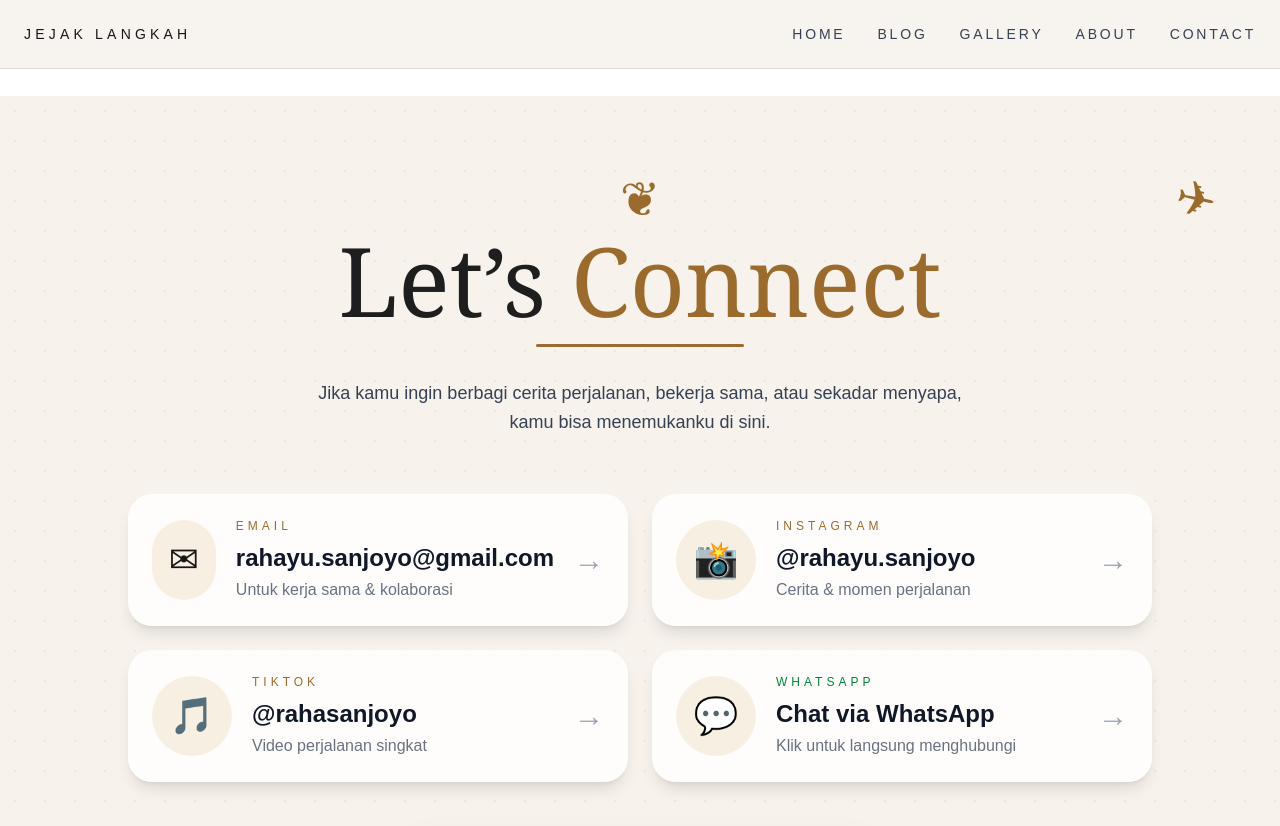
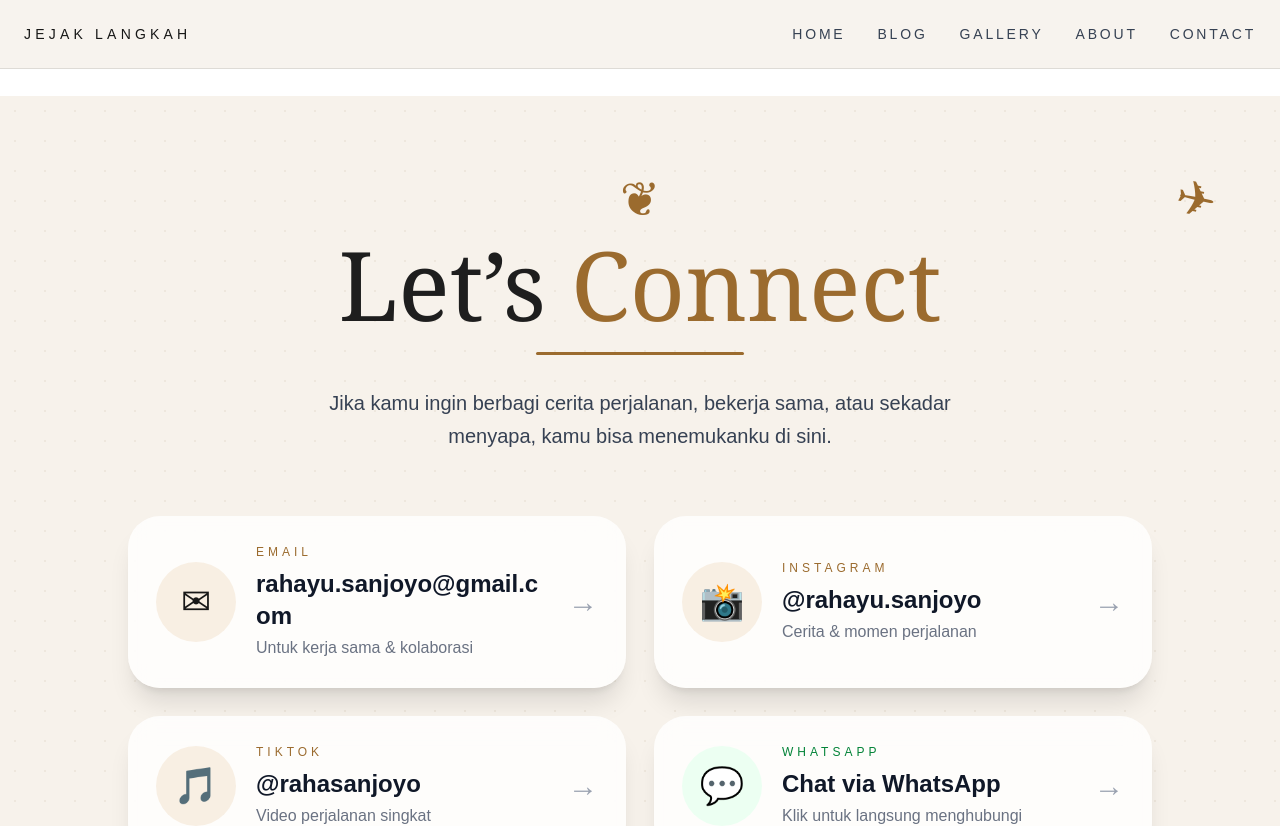
Before and after one commit to rahayusanjoyo/jejak-langkah1, a Next.js app: page /contact in a window 1280 px wide. Shown: the top 826 px of the page. Built offline with nearby package versions, Linux system fonts and the light colour scheme.

Commit message:
fix tiktok link

```diff
--- a/app/contact/page.tsx
+++ b/app/contact/page.tsx
@@ -2,8 +2,8 @@ export default function ContactPage() {
   return (
     <main className="min-h-screen bg-[#f7f2eb] overflow-hidden relative px-6 py-20">
 
-      {/* BACKGROUND LINES */}
-      <div className="absolute inset-0 opacity-20 bg-[radial-gradient(#c8b9a6_1px,transparent_1px)] [background-size:30px_30px]" />
+      {/* BACKGROUND */}
+      <div className="absolute inset-0 opacity-20 pointer-events-none bg-[radial-gradient(#c8b9a6_1px,transparent_1px)] [background-size:30px_30px]" />
 
       {/* PAPER PLANE */}
       <div className="absolute top-20 right-16 text-[#9b6b2e] text-5xl rotate-12">
@@ -14,43 +14,52 @@ export default function ContactPage() {
       <img
         src="/images/hiker.png"
         alt="Hiker"
-        className="absolute bottom-0 left-0 w-60 opacity-90"
+        className="absolute bottom-0 left-0 w-60 opacity-90 pointer-events-none"
       />
 
-      <div className="relative z-10 max-w-5xl mx-auto text-center">
+      <div className="relative z-20 max-w-5xl mx-auto text-center">
 
         {/* TITLE */}
-        <div className="mb-14">
-          <p className="text-[#9b6b2e] text-5xl mb-2">❦</p>
+        <div className="mb-16">
+
+          <p className="text-[#9b6b2e] text-5xl mb-3">
+            ❦
+          </p>
 
           <h1 className="text-6xl md:text-8xl font-serif font-medium text-[#1e1e1e] leading-none">
             Let’s <span className="text-[#9b6b2e]">Connect</span>
           </h1>
 
-          <div className="w-52 h-[3px] bg-[#9b6b2e] mx-auto rounded-full mt-4 mb-8" />
+          <div className="w-52 h-[3px] bg-[#9b6b2e] mx-auto rounded-full mt-5 mb-8" />
 
-          <p className="text-gray-700 text-lg leading-relaxed max-w-2xl mx-auto">
-            Jika kamu ingin berbagi cerita perjalanan, bekerja sama,
-            atau sekadar menyapa, kamu bisa menemukanku di sini.
+          <p className="text-gray-700 text-lg md:text-xl leading-relaxed max-w-2xl mx-auto">
+            Jika kamu ingin berbagi cerita perjalanan,
+            bekerja sama,
+            atau sekadar menyapa,
+            kamu bisa menemukanku di sini.
           </p>
         </div>
 
         {/* CONTACT GRID */}
-        <div className="grid md:grid-cols-2 gap-6">
+        <div className="grid md:grid-cols-2 gap-7">
 
           {/* EMAIL */}
-          <div className="bg-white/80 backdrop-blur-md rounded-3xl shadow-lg p-6 flex items-center gap-5 hover:scale-[1.02] transition-all duration-300">
+          <a
+            href="mailto:rahayu.sanjoyo@gmail.com"
+            className="relative z-20 bg-white/80 backdrop-blur-md rounded-[32px] shadow-xl p-7 flex items-center gap-5 hover:scale-[1.02] hover:shadow-2xl transition-all duration-300"
+          >
 
-            <div className="w-20 h-20 rounded-full bg-[#f8efe3] flex items-center justify-center text-4xl">
+            <div className="w-20 h-20 rounded-full bg-[#f8efe3] flex items-center justify-center text-4xl shrink-0">
               ✉
             </div>
 
             <div className="text-left flex-1">
+
               <p className="text-xs tracking-[4px] text-[#9b6b2e] mb-2">
                 EMAIL
               </p>
 
-              <h2 className="text-2xl font-semibold text-gray-900">
+              <h2 className="text-2xl font-semibold text-gray-900 break-all">
                 rahayu.sanjoyo@gmail.com
               </h2>
 
@@ -59,21 +68,25 @@ export default function ContactPage() {
               </p>
             </div>
 
-            <span className="text-3xl text-gray-400">→</span>
-          </div>
+            <span className="text-3xl text-gray-400">
+              →
+            </span>
+          </a>
 
           {/* INSTAGRAM */}
           <a
             href="https://instagram.com/rahayu.sanjoyo"
             target="_blank"
-            className="bg-white/80 backdrop-blur-md rounded-3xl shadow-lg p-6 flex items-center gap-5 hover:scale-[1.02] transition-all duration-300"
+            rel="noopener noreferrer"
+            className="relative z-20 bg-white/80 backdrop-blur-md rounded-[32px] shadow-xl p-7 flex items-center gap-5 hover:scale-[1.02] hover:shadow-2xl transition-all duration-300"
           >
 
-            <div className="w-20 h-20 rounded-full bg-[#f8efe3] flex items-center justify-center text-4xl">
+            <div className="w-20 h-20 rounded-full bg-[#f8efe3] flex items-center justify-center text-4xl shrink-0">
               📸
             </div>
 
             <div className="text-left flex-1">
+
               <p className="text-xs tracking-[4px] text-[#9b6b2e] mb-2">
                 INSTAGRAM
               </p>
@@ -87,21 +100,25 @@ export default function ContactPage() {
               </p>
             </div>
 
-            <span className="text-3xl text-gray-400">→</span>
+            <span className="text-3xl text-gray-400">
+              →
+            </span>
           </a>
 
           {/* TIKTOK */}
           <a
-            href="https://tiktok.com/@rahasanjoyo"
+            href="https://www.tiktok.com/@rahasanjoyo"
             target="_blank"
-            className="bg-white/80 backdrop-blur-md rounded-3xl shadow-lg p-6 flex items-center gap-5 hover:scale-[1.02] transition-all duration-300"
+            rel="noopener noreferrer"
+            className="relative z-20 bg-white/80 backdrop-blur-md rounded-[32px] shadow-xl p-7 flex items-center gap-5 hover:scale-[1.02] hover:shadow-2xl transition-all duration-300 cursor-pointer"
           >
 
-            <div className="w-20 h-20 rounded-full bg-[#f8efe3] flex items-center justify-center text-4xl">
+            <div className="w-20 h-20 rounded-full bg-[#f8efe3] flex items-center justify-center text-4xl shrink-0">
               🎵
             </div>
 
             <div className="text-left flex-1">
+
               <p className="text-xs tracking-[4px] text-[#9b6b2e] mb-2">
                 TIKTOK
               </p>
@@ -115,21 +132,25 @@ export default function ContactPage() {
               </p>
             </div>
 
-            <span className="text-3xl text-gray-400">→</span>
+            <span className="text-3xl text-gray-400">
+              →
+            </span>
           </a>
 
           {/* WHATSAPP */}
           <a
             href="https://wa.me/6285121353180"
             target="_blank"
-            className="bg-white/80 backdrop-blur-md rounded-3xl shadow-lg p-6 flex items-center gap-5 hover:scale-[1.02] transition-all duration-300"
+            rel="noopener noreferrer"
+            className="relative z-20 bg-white/80 backdrop-blur-md rounded-[32px] shadow-xl p-7 flex items-center gap-5 hover:scale-[1.02] hover:shadow-2xl transition-all duration-300"
           >
 
-            <div className="w-20 h-20 rounded-full bg-[#f8efe3] flex items-center justify-center text-4xl">
+            <div className="w-20 h-20 rounded-full bg-[#ecfff2] flex items-center justify-center text-4xl shrink-0">
               💬
             </div>
 
             <div className="text-left flex-1">
+
               <p className="text-xs tracking-[4px] text-green-700 mb-2">
                 WHATSAPP
               </p>
@@ -143,26 +164,34 @@ export default function ContactPage() {
               </p>
             </div>
 
-            <span className="text-3xl text-gray-400">→</span>
+            <span className="text-3xl text-gray-400">
+              →
+            </span>
           </a>
         </div>
 
-        {/* BUTTON */}
-        <div className="mt-12">
+        {/* CTA BUTTON */}
+        <div className="mt-16">
 
           <a
             href="https://wa.me/6285121353180"
             target="_blank"
-            className="inline-flex items-center gap-4 bg-gradient-to-r from-[#2c8b67] to-[#3aa77b] hover:scale-105 transition-all duration-300 text-white px-10 py-5 rounded-full shadow-2xl text-2xl font-medium"
+            rel="noopener noreferrer"
+            className="inline-flex items-center gap-4 bg-gradient-to-r from-[#2c8b67] to-[#3aa77b] hover:scale-105 transition-all duration-300 text-white px-10 py-5 rounded-full shadow-2xl text-xl md:text-2xl font-medium"
           >
-            <span className="text-4xl">💬</span>
+
+            <span className="text-4xl">
+              💬
+            </span>
 
             Hubungi Saya di WhatsApp
 
-            <span className="text-3xl">→</span>
+            <span className="text-3xl">
+              →
+            </span>
           </a>
 
-          <p className="text-gray-500 mt-5 text-sm">
+          <p className="text-gray-500 mt-5 text-sm tracking-[2px] uppercase">
             🔒 Siap membalas pesan secepat mungkin
           </p>
         </div>
--- a/package.json
+++ b/package.json
@@ -10,7 +10,7 @@
   },
   "dependencies": {
     "framer-motion": "^12.38.0",
-    "lucide-react": "^1.14.0",
+    "lucide-react": "^1.16.0",
     "next": "16.2.6",
     "react": "19.2.4",
     "react-dom": "19.2.4"
```
Also changed, not shown: 1 other file (tests, documents, lock files or other folders).
